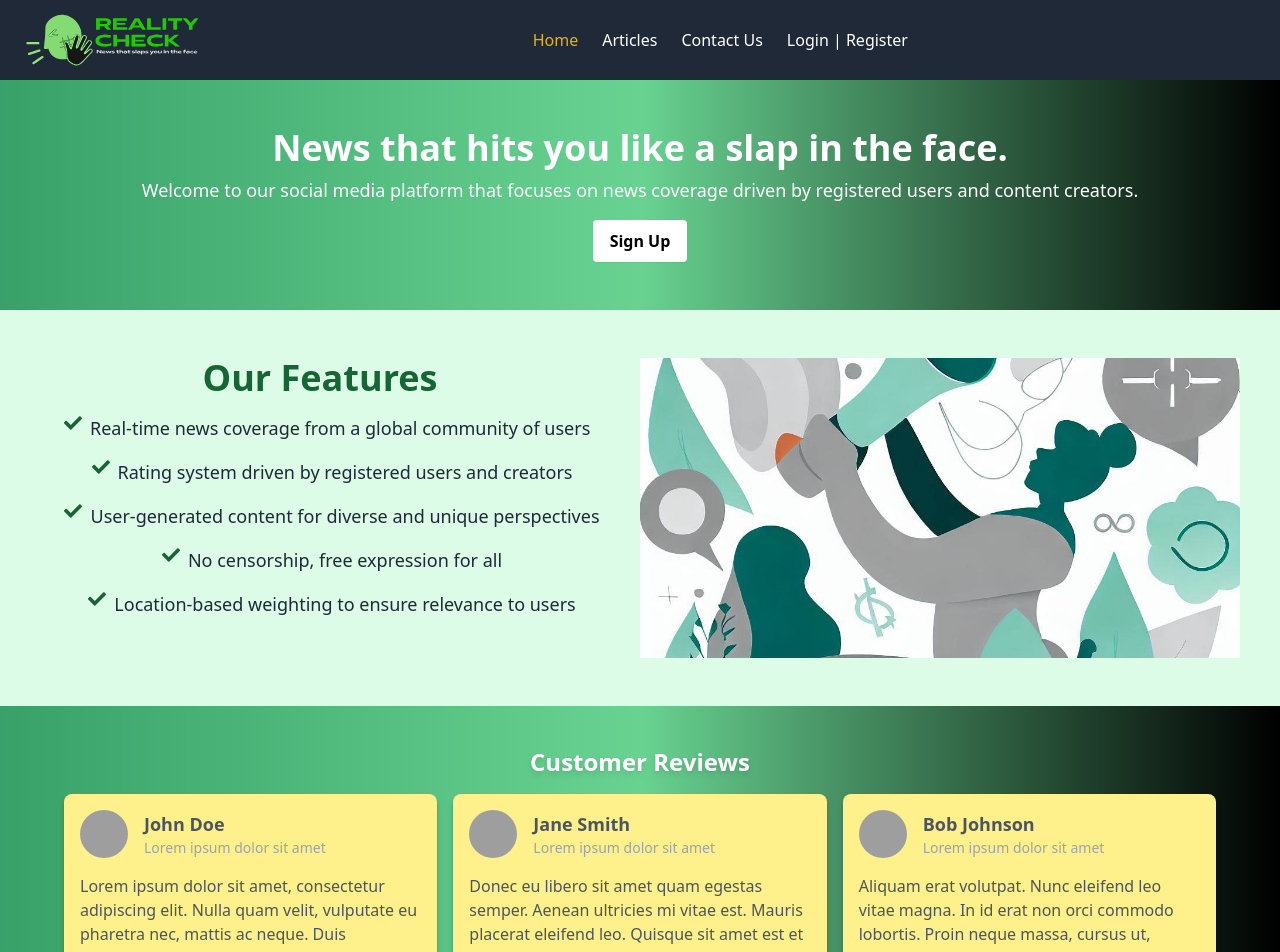
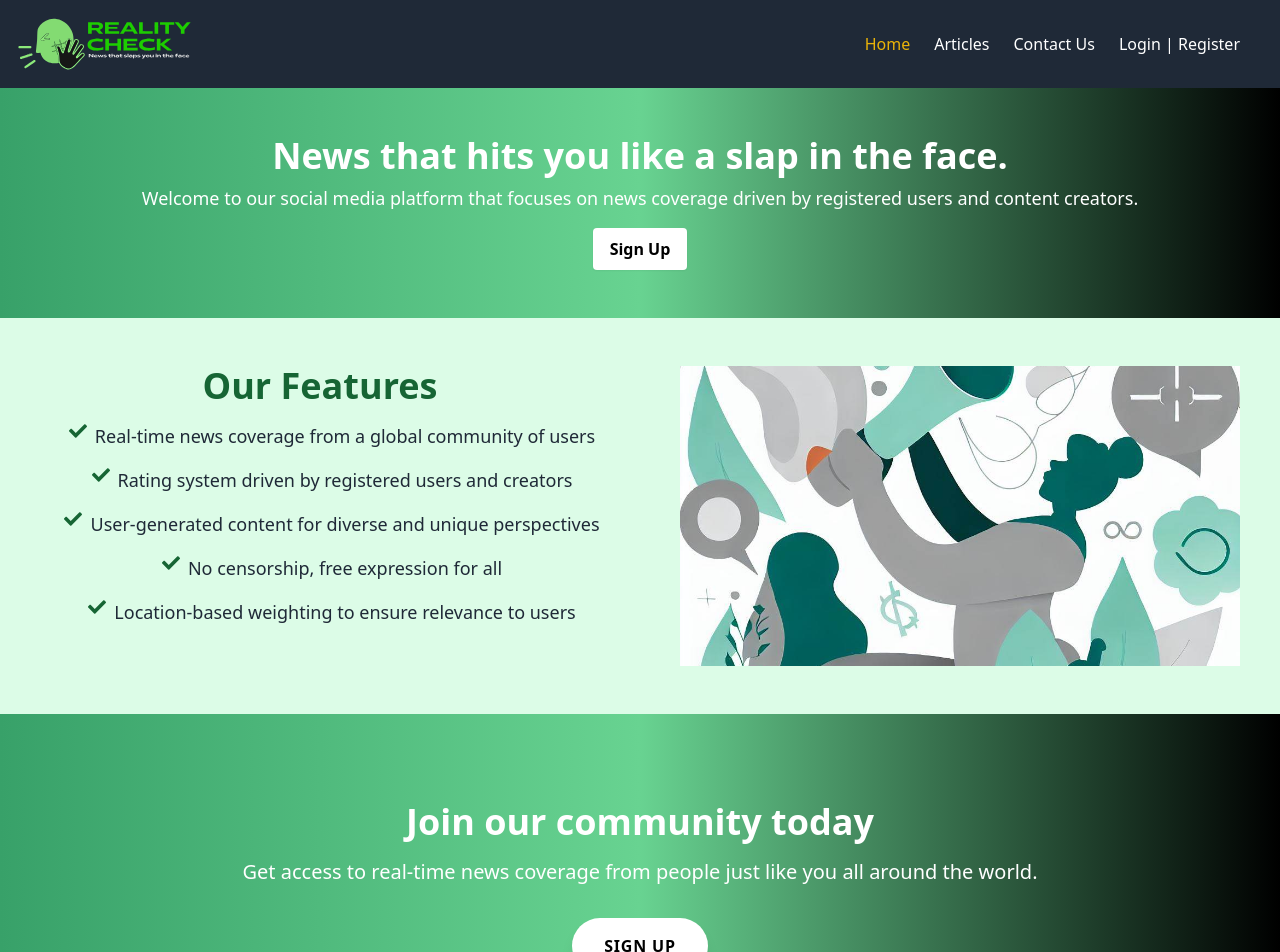
Before and after one commit to decourtney/reality-check-news, a React (Create React App) app in the folder client/: page / in a window 1280 px wide. Shown: the top 952 px of the page. Built offline with nearby package versions, Linux system fonts and the light colour scheme; grey boxes are pictures that could not be loaded.

Commit message:
added styling changes to various components and pages

```diff
--- a/client/src/App.js
+++ b/client/src/App.js
@@ -1,5 +1,5 @@
-import React from 'react';
-import { BrowserRouter as Router, Route, Routes } from 'react-router-dom';
+import React, { useState } from "react";
+import { BrowserRouter as Router, Route, Routes } from "react-router-dom";
 import {
   ApolloClient,
   InMemoryCache,
@@ -8,15 +8,16 @@ import {
 } from "@apollo/client";
 import { setContext } from "@apollo/client/link/context";
 
-import Home from './pages/Home';
-import Articles from './pages/Articles';
-import ContactUs from './pages/ContactUs';
-import LoginRegister from './pages/LoginRegister';
-import UserLandingPage from './pages/UserLandingPage';
-import NotFound from './pages/NotFound';
-import RegistrationForm from './components/RegistrationForm';
-import Navbar from './components/Navbar';
-import Footer from './components/Footer';
+import Home from "./pages/Home";
+import Articles from "./pages/Articles";
+import ContactUs from "./pages/ContactUs";
+import LoginRegister from "./pages/LoginRegister";
+import UserLandingPage from "./pages/UserLandingPage";
+import UserNavbar from "./components/UserNavbar";
+import NotFound from "./pages/NotFound";
+import RegistrationForm from "./components/RegistrationForm";
+import Navbar from "./components/Navbar";
+import Footer from "./components/Footer";
 
 const httpLink = createHttpLink({
   uri: "/graphql",
@@ -38,10 +39,11 @@ const client = new ApolloClient({
 });
 
 function App() {
+  const [isLoggedIn, setIsLoggedIn] = useState(false);
   return (
     <ApolloProvider client={client}>
       <Router>
-        <Navbar />
+        {isLoggedIn ? <UserNavbar /> : <Navbar />}
         <Routes>
           <Route path="/" element={<Home />} />
           <Route path="/articles" element={<Articles />} />
--- a/client/src/components/Features.jsx
+++ b/client/src/components/Features.jsx
@@ -5,34 +5,34 @@ import speech from "../assets/AI_homepage_freespeech.jpg";
 const Features = () => {
   return (
     <div className="features flex flex-col sm:flex-row bg-green-100 py-12 sm:px-6 lg:px-8 xl:px-10">
-      <div className="sm:w-1/2 sm:pr-10">
-        <h2 className="text-4xl text-center font-bold text-green-800 mb-4">
+      <div className="md:w-1/2 md:pr-10">
+        <h2 className="text-4xl text-center justify-start font-bold text-green-800 mb-4">
           Our Features
         </h2>
-        <ul className="pl-6 md:items-center text-base md:text-lg text-gray-800">
-          <li className="mb-4 flex text-left justify-center sm:justify-start">
+        <ul className="pl-6 text-base md:text-lg text-gray-800">
+          <li className="mb-4 flex text-left lg:justify-center justify-start">
             <FaCheck className="text-green-800 mr-2" />
             Real-time news coverage from a global community of users
           </li>
-          <li className="mb-4 flex text-left md:justify-center justify-start">
+          <li className="mb-4 flex text-left lg:justify-center justify-start">
             <FaCheck className="text-green-800 mr-2" />
             Rating system driven by registered users and creators
           </li>
-          <li className="mb-4 flex text-left md:justify-center justify-start">
+          <li className="mb-4 flex text-left lg:justify-center justify-start">
             <FaCheck className="text-green-800 mr-2" />
             User-generated content for diverse and unique perspectives
           </li>
-          <li className="mb-4 flex text-left md:justify-center justify-start">
+          <li className="mb-4 flex text-left lg:justify-center justify-start">
             <FaCheck className="text-green-800 mr-2" />
             No censorship, free expression for all
           </li>
-          <li className="mb-4 flex text-left md:justify-center justify-start">
+          <li className="mb-4 flex text-left lg:justify-center justify-start">
             <FaCheck className="text-green-800 mr-2" />
             Location-based weighting to ensure relevance to users
           </li>
         </ul>
       </div>
-      <img src={speech} alt="your-alt-text" className="h-[300px] w-full sm:w-1/2 object-cover" />
+      <img src={speech} alt="your-alt-text" className="h-[300px] w-full sm:w-1/2 md:pl-10 object-cover" />
     </div>
   );
 };
--- a/client/src/components/Navbar.jsx
+++ b/client/src/components/Navbar.jsx
@@ -16,11 +16,11 @@ const Navbar = () => {
   return (
     <>
       {/* menu */}
-      <nav className="navbar bg-gray-800 py-3 px-6 flex justify-between md:flex">
-        <Link to="/" className="logo text-white font-bold text-lg flex items-center">
+      <nav className="navbar flex bg-gray-800 items-center p-4">
+        <Link to="/" className="logo text-white font-bold text-lg flex items-center justify-start">
           <img src={logo} alt="Logo" className="mr-2 h-14" />
         </Link>
-        <ul className="nav-links hidden md:flex items-center">
+        <ul className="nav-links hidden md:flex justify-end ml-auto">
           <li className={`mr-6 text-white hover:text-gray-200 ${location.pathname === '/' ? 'text-yellow-500' : ''}`}>
             <Link to="/">Home</Link>
           </li>
@@ -36,26 +36,28 @@ const Navbar = () => {
         </ul>
 
         {/* Hamburger Menu */}
-        <div onClick={toggleMenu} className="menu-icon block cursor-pointer md:hidden">
+        <div onClick={toggleMenu} className="menu-icon block cursor-pointer md:hidden ml-auto">
           {!menuOpen ? <FaBars /> : <FaTimes />}
         </div>
 
         {/* Mobile Menu */}
-        <div>
-        <ul
-          className={`nav-links md:hidden ${menuOpen ? 'block' : 'hidden'}`}
+        <div
+          className={`nav-links md:hidden fixed top-0 left-0 w-screen h-screen bg-gray-800 text-white ${
+            menuOpen ? 'flex flex-col items-center justify-center' : 'hidden'
+          }`}
           onClick={handleMobileClick}
         >
-          <li className={`text-white hover:text-gray-200 ${location.pathname === '/' ? 'text-yellow-500' : ''}`}>
+          <ul>
+            <li className={`text-white font-bold text-lg mb-6 ${location.pathname === '/' ? 'text-yellow-500' : ''}`}>
               <Link to="/">Home</Link>
             </li>
-          <li className={`text-white hover:text-gray-200 ${location.pathname === '/articles' ? 'text-yellow-500' : ''}`}>
+            <li className={`text-white font-bold text-lg mb-6 ${location.pathname === '/articles' ? 'text-yellow-500' : ''}`}>
               <Link to="/articles">Articles</Link>
             </li>
-          <li className={`text-white hover:text-gray-200 ${location.pathname === '/contact' ? 'text-yellow-500' : ''}`}>
+            <li className={`text-white font-bold text-lg mb-6 ${location.pathname === '/contact' ? 'text-yellow-500' : ''}`}>
               <Link to="/contact">Contact Us</Link>
             </li>
-          <li className={`text-white hover:text-gray-200 ${location.pathname === '/signup' ? 'text-yellow-500' : ''}`}>
+            <li className={`text-white font-bold text-lg mb-6 ${location.pathname === '/signup' ? 'text-yellow-500' : ''}`}>
               <Link to="/login">Login | Register</Link>
             </li>
           </ul>
--- a/client/src/components/Reviews.jsx
+++ b/client/src/components/Reviews.jsx
@@ -1,47 +1,38 @@
-import React from 'react';
+import React, { useState } from 'react';
 
 const reviewData = [
-  {
-    id: 1,
-    author: 'John Doe',
-    avatar: 'https://i.pravatar.cc/150?img=1',
-    content: 'Lorem ipsum dolor sit amet, consectetur adipiscing elit. Nulla quam velit, vulputate eu pharetra nec, mattis ac neque. Duis vulputate commodo lectus, ac blandit elit tincidunt id.'
-  },
-  {
-    id: 2,
-    author: 'Jane Smith',
-    avatar: 'https://i.pravatar.cc/150?img=2',
-    content: 'Donec eu libero sit amet quam egestas semper. Aenean ultricies mi vitae est. Mauris placerat eleifend leo. Quisque sit amet est et sapien ullamcorper pharetra. Vestibulum erat wisi, condimentum sed, commodo vitae, ornare sit amet, wisi.'
-  },
-  {
-    id: 3,
-    author: 'Bob Johnson',
-    avatar: 'https://i.pravatar.cc/150?img=3',
-    content: 'Aliquam erat volutpat. Nunc eleifend leo vitae magna. In id erat non orci commodo lobortis. Proin neque massa, cursus ut, gravida ut, lobortis eget, lacus. Sed diam. Praesent fermentum tempor tellus.'
-  },
+  // reviews data
 ];
 
-const Reviews = () => {
+const Reviews = ({ isVisible }) => {
   return (
-    <div className="text-gray-600 justify-center pt-10 pb-15 px-4 md:px-8 lg:px-16 drop-shadow-md">
-      <h2 className="text-white text-2xl font-bold mb-4 text-center">Customer Reviews</h2>
-      <div className="reviews grid grid-cols-1 md:grid-cols-2 lg:grid-cols-3 gap-4">
-        {reviewData.map(review => (
-          <div key={review.id} className="bg-yellow-200 rounded-lg shadow-md p-4">
-            <div className="flex items-center mb-4">
-              <img src={review.avatar} alt={review.author} className="w-12 h-12 rounded-full mr-4" />
-              <div>
-                <p className="font-bold text-lg">{review.author}</p>
-                <p className="text-gray-400 text-sm">Lorem ipsum dolor sit amet</p>
-              </div>
-            </div>
-            <p>{review.content}</p>
-          </div>
-        ))}
-      </div>
+    <div className={`text-gray-600 justify-center pt-10 pb-15 px-4 md:px-8 lg:px-16 drop-shadow-md ${isVisible ? 'block' : 'hidden'}`}>
+      {/* reviews component contents */}
     </div>
   );
 };
 
+const Navbar = () => {
+  const [menuOpen, setMenuOpen] = useState(false);
 
-export default Reviews;
+  const toggleMenu = () => {
+    setMenuOpen(!menuOpen);
+  };
+
+  return (
+    <>
+      <nav className="navbar">
+        {/* navbar contents */}
+        <div onClick={toggleMenu} className="menu-icon">
+          {/* menu icon contents */}
+        </div>
+        <div className={`nav-links ${menuOpen ? 'show' : ''}`}>
+          {/* nav links contents */}
+        </div>
+      </nav>
+      <Reviews isVisible={!menuOpen} />
+    </>
+  );
+};
+
+export default Navbar;
--- a/client/src/components/UserCard.jsx
+++ b/client/src/components/UserCard.jsx
@@ -4,7 +4,7 @@ const UserCard = ({ userData }) => {
   return (
     <div className="p-4 shadow-md">
       <img
-        className="rounded-full h-32 w-32 object-cover"
+        className="rounded-full h-24 w-24 object-cover"
         src={`https://ui-avatars.com/api/?background=random&name=${userData.username}`}
         alt={`${userData.username} profile`}
       />
--- /dev/null
+++ b/client/src/components/UserNavbar.jsx
@@ -0,0 +1,57 @@
+import React, { useState } from "react";
+
+const NavbarMenu = () => {
+  return (
+    <div>
+      <ul>
+        <li>
+          <a href="#">Newsfeed</a>
+        </li>
+        <li>
+          <a href="#">Notifications</a>
+        </li>
+        <li>
+          <a href="#">Search</a>
+        </li>
+        <li>
+          <a href="#">Logout</a>
+        </li>
+      </ul>
+    </div>
+  );
+};
+
+const UserNavbar = () => {
+  const [isLoggedIn, setIsLoggedIn] = useState(false);
+
+  const handleToggleMenu = () => {
+    setIsLoggedIn(!isLoggedIn);
+  };
+
+  return (
+    <div>
+      <nav>
+        <ul>
+          <li>
+            <a href="#">Home</a>
+          </li>
+          <li>
+            <a href="#">About</a>
+          </li>
+          <li>
+            <a href="#">Contact</a>
+          </li>
+          <li>
+            <button onClick={handleToggleMenu}>
+              {isLoggedIn ? "Menu" : "Login"}
+            </button>
+          </li>
+        </ul>
+      </nav>
+
+      {isLoggedIn && <NavbarMenu />}
+    </div>
+  );
+};
+
+export default UserNavbar;
--- a/client/src/pages/Articles.jsx
+++ b/client/src/pages/Articles.jsx
@@ -32,9 +32,9 @@ const Home = () => {
 
   return (
     <div>
-      <h1>Reality Check News</h1>
+      <h1 className='mx-10 text-3xl font-bold inline border-b-4 border-yellow-500'>Trending Articles</h1>
       <Search onSearch={handleSearch} />
-      {loading && <p>Loading articles...</p>}
+      {loading && <p className='p-2'>Loading articles...</p>}
       {!loading && articles.length === 0 && <p>No articles found</p>}
       {!loading && articles.length > 0 && (
         <div>
--- a/package.json
+++ b/package.json
@@ -19,6 +19,9 @@
     "nodemon": "^2.0.22"
   },
   "dependencies": {
+    "@fortawesome/fontawesome-svg-core": "^6.4.0",
+    "@fortawesome/free-solid-svg-icons": "^6.4.0",
+    "@fortawesome/react-fontawesome": "^0.2.0",
     "autoprefixer": "^10.4.14",
     "dotenv": "^16.0.3",
     "postcss": "^8.4.23"
```
Also changed, not shown: client/src/components/Search.jsx (+1 -9 lines), client/src/pages/UserLandingPage.jsx (+23 -17 lines), 1 other file (tests, documents, lock files or other folders). Lines whose indentation alone changed are shown as unchanged.
